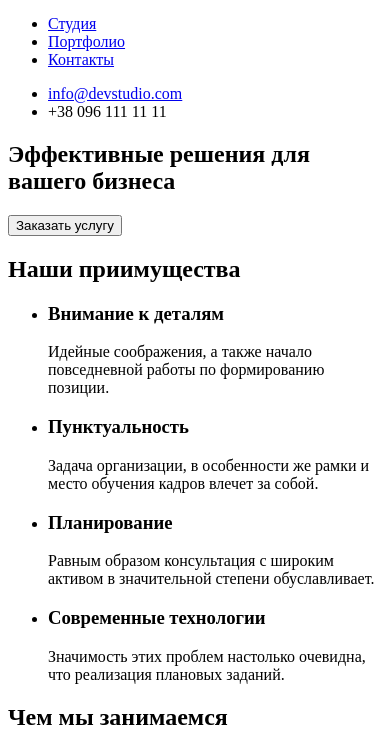
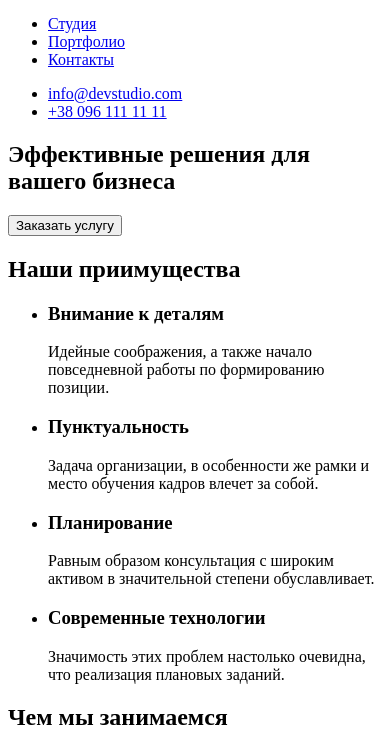
Before and after one commit to KorovaiViktoriia/goit-markup-hw-01, a plain HTML site: page index.html in a window 390 px wide. Shown: the part 27-775 px from the top of the page. Drawn offline with Linux system fonts and the light colour scheme.

Commit message:
minor fix with trlrphone link

```diff
--- a/index.html
+++ b/index.html
@@ -23,7 +23,7 @@
 
     <ul class="contacts">
     	<li><a href="mailto:info@devstudio.com">info@devstudio.com</a></li>
-    	<li><a ref="tel:+380961111111">+38 096 111 11 11</a></li>
+    	<li><a href="tel:+380961111111">+38 096 111 11 11</a></li>
 	</ul>
 
 
```
